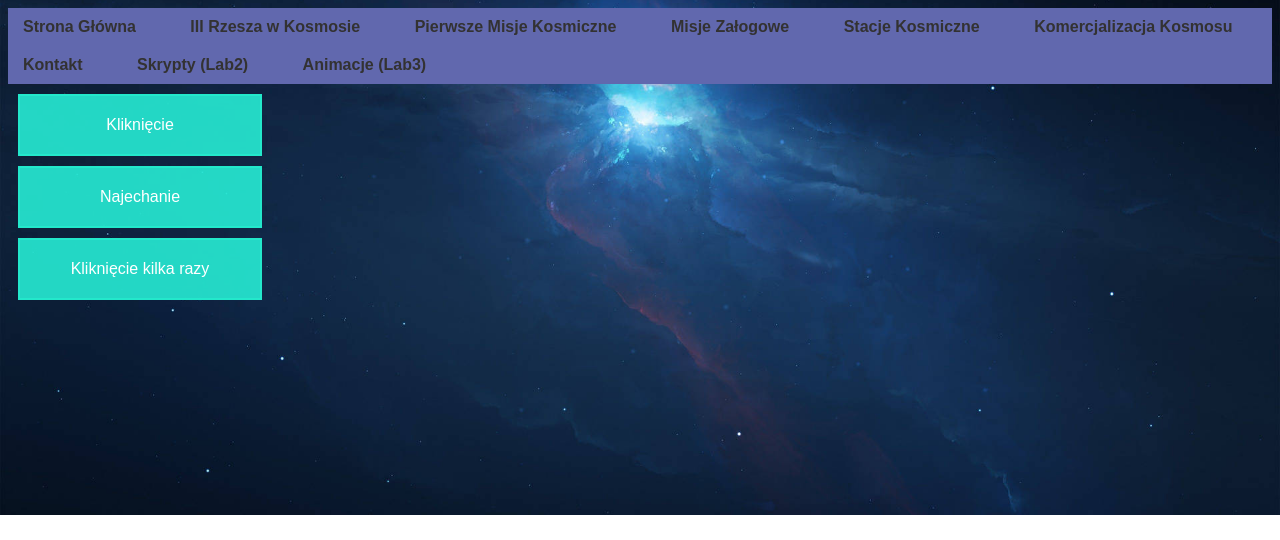
After one commit to MacSwider/ProjAppWWW, a PHP site: page /animacje.html in a window 1280 px wide. The commit adds this page. Shown: the top 540 px of the page. Run offline with PHP 8.4, Linux system fonts and the light colour scheme.

Commit message:
v1.2
dodano animacje z 3 labów

```diff
--- /dev/null
+++ b/strona/animacje.html
@@ -0,0 +1,70 @@
+<!DOCTYPE html>
+<html lang="pl">
+<head>
+    <meta charset="UTF-8">
+    <meta name="viewport" content="width=device-width, initial-scale=1.0">
+    <title>Animacje</title>
+    <script src="https://ajax.googleapis.com/ajax/libs/jquery/1.12.4/jquery.min.js"></script>
+    <script src="https://ajax.googleapis.com/ajax/libs/jquery/2.2.4/jquery.min.js"></script>
+    <script src="https://ajax.googleapis.com/ajax/libs/jquery/3.7.1/jquery.min.js"></script>
+    <link rel="stylesheet" href="style.css">
+</head>
+
+<nav>
+    <ul>
+        <li><a href="index.html">Strona Główna</a></li>
+        <li><a href="rzesza.html">III Rzesza w Kosmosie</a></li>
+        <li><a href="pierwsze-misje.html">Pierwsze Misje Kosmiczne</a></li>
+        <li><a href="misje-zalogowe.html">Misje Załogowe</a></li>
+        <li><a href="stacje.html">Stacje Kosmiczne</a></li>
+        <li><a href="komercjalizacja.html">Komercjalizacja Kosmosu</a></li>
+        <li><a href="kontakt.html">Kontakt</a></li>
+        <li><a href="skrypty.html">Skrypty (Lab2)</a></li>
+        <li><a href="animacje.html">Animacje (Lab3)</a></li>
+    </ul>
+</nav>
+
+<div id="animacjaTest" class="block_test">Kliknięcie</div>
+        <script>
+            $("#animacjaTest").on("click", function(){
+                $(this).animate({
+                    width: "500px",
+                    opacity: 0.4,
+                    fontSize:"3em",
+                    borderwidth: "10px"
+                }, 1500);
+            });
+        </script>
+        <div id="animacjaTest2" class="block_test">
+            Najechanie
+        </div>
+
+        <script>
+            $("#animacjaTest2").on({
+                "mouseover" : function() {
+                    $(this).animate({
+                        width: 300
+                    }, 800);
+                },
+                "mouseout" : function() {
+                    $(this).animate({
+                        width: 200
+                    }, 800);
+                }
+            });
+        </script>
+        <div id="animacjaTest3" class="block_test">Kliknięcie kilka razy</div>
+        <script>
+            $("#animacjaTest3").on("click", function(){
+                if (!$(this).is(":animated")) {
+                    $(this).animate({
+                        width: "+=" + 50,
+                        height: "+=" + 10,
+                        opacity: "-=" + 0.1,
+                        duration : 3000
+                    });
+                }
+            });
+        </script>
+
+    </div>
--- a/strona/index.html
+++ b/strona/index.html
@@ -20,7 +20,8 @@
             <li><a href="stacje.html">Stacje Kosmiczne</a></li>
             <li><a href="komercjalizacja.html">Komercjalizacja Kosmosu</a></li>
             <li><a href="kontakt.html">Kontakt</a></li>
-            <li><a href="skrypty.html">Skrypty</a></li>
+            <li><a href="skrypty.html">Skrypty (Lab2)</a></li>
+            <li><a href="animacje.html">Animacje (Lab3)</a></li>
         </ul>
     </nav>
 
--- a/strona/style.css
+++ b/strona/style.css
@@ -113,3 +113,22 @@ p {
 .button:hover {
     background-color: #5a6268;
 }
+
+.block_test {
+    width: 200px;
+    border: 2px solid rgb(35, 232, 203);
+    background-color: rgba(38, 235, 212, 0.9);
+    text-align: center;
+    color: white;
+    padding: 20px;
+    cursor: pointer;
+    display: flex;
+    margin: 10px;
+    justify-content: center;
+    align-items: center;
+    -webkit-touch-callout: none;
+    -webkit-user-select: none;
+    -moz-user-select:none;
+    -ms-user-select:none;
+    user-select: none;
+}
```
Also changed, not shown: strona/skrypty.html (+17 -0 lines).
